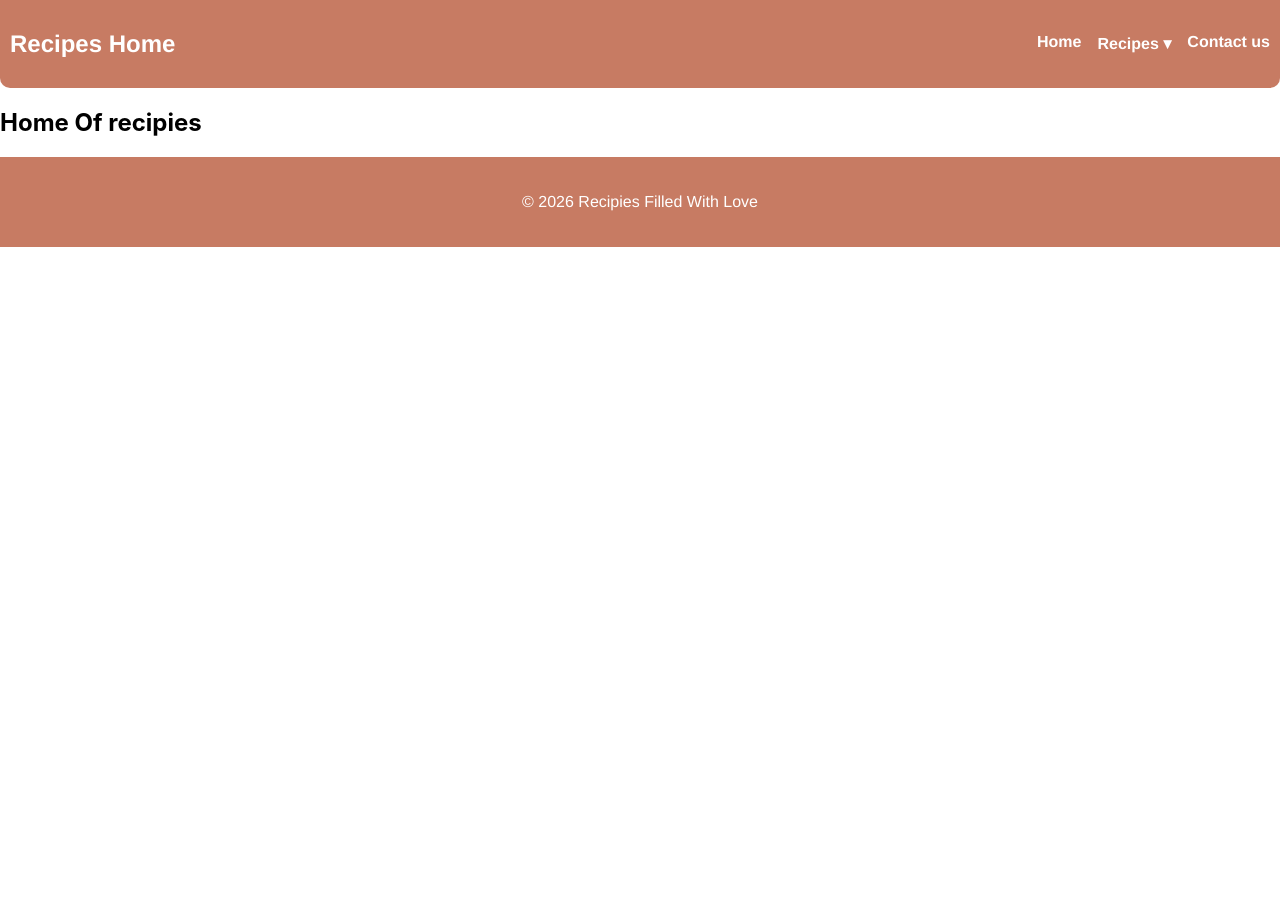
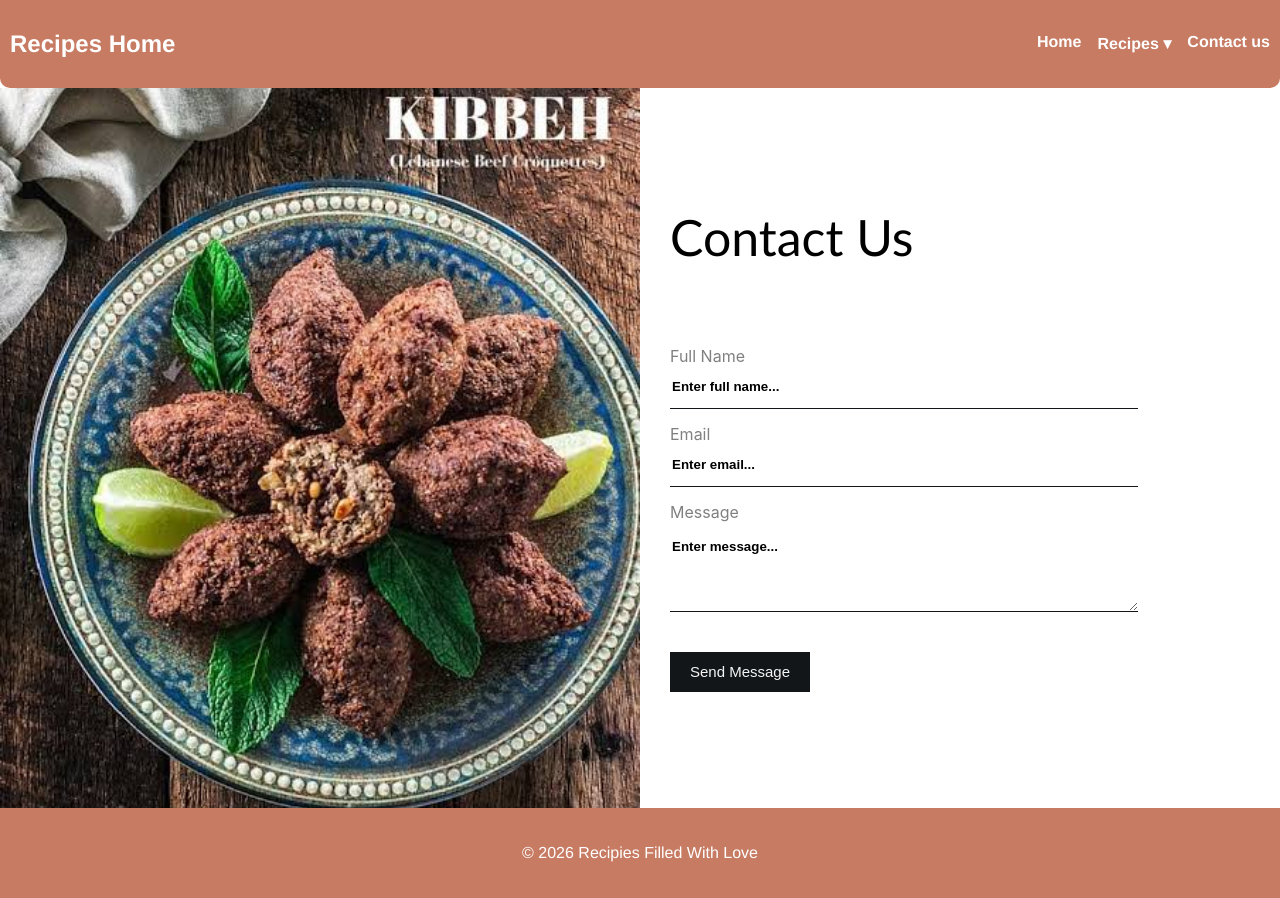
Before and after one commit to fatima6120/Recipie_Home, a React (Create React App) app: page /ContactUs in a window 1280 px wide. Before the commit the page ends 800 px from the top, so only its background shows below. Built offline with nearby package versions, Linux system fonts and the light colour scheme.

Commit message:
contact page updated

```diff
--- a/src/pages/ContactUs.js
+++ b/src/pages/ContactUs.js
@@ -1,11 +1,60 @@
-import React from "react";
+import React, { useState } from "react";
+import "../style/contact.css";
+import kibbeh from "../assets/kibbeh.jpeg";
 
-const ContactUs = () => {
+function Contact() {
+  const [state, setState] = useState({ fname: "", email: "", message: "" });
+
+  const handleChange = (e) => {
+    const name = e.target.name;
+    const value = e.target.value;
+
+    setState({ ...state, [name]: value });
+  };
+  const handleSubmit = (e) => {
+    alert(JSON.stringify(state));
+  };
+
   return (
-    <div>
-      <h2> Home Of recipies</h2>
+    <div className="contact">
+      <div
+        className="leftSide"
+        style={{ backgroundImage: `url(${kibbeh})` }}
+      ></div>
+      <div className="rightSide">
+        <h1> Contact Us</h1>
+
+        <form id="contact-form">
+          <label htmlFor="name">Full Name</label>
+          <input
+            name="fname"
+            placeholder="Enter full name..."
+            type="text"
+            onChange={handleChange}
+          />
+          <label htmlFor="email">Email</label>
+          <input
+            name="email"
+            placeholder="Enter email..."
+            type="email"
+            onChange={handleChange}
+          />
+          <label htmlFor="message">Message</label>
+          <textarea
+            rows="6"
+            placeholder="Enter message..."
+            name="message"
+            required
+            onChange={handleChange}
+          ></textarea>
+          <button type="submit" onClick={handleSubmit}>
+            {" "}
+            Send Message
+          </button>
+        </form>
+      </div>
     </div>
   );
-};
+}
 
-export default ContactUs;
+export default Contact;
--- a/src/pages/MainDishes.js
+++ b/src/pages/MainDishes.js
@@ -1,4 +1,4 @@
-import React from "react";
+import React, { useState } from "react";
 import "../style/MainDish.css";
 import Card from "../components/Cards";
 import falafel from "../assets/falafel.jpeg";
@@ -7,6 +7,7 @@ import lhme from "../assets/lhme.jpeg";
 import pasta from "../assets/Pasta.jpg";
 
 const MainDishes = () => {
+  const [selectedRecipe, setSelectedRecipe] = useState(null);
   const cardData = [
     {
       title: "Falafel",
--- /dev/null
+++ b/src/style/contact.css
@@ -0,0 +1,81 @@
+.contact {
+  width: 100%;
+  height: 90vh;
+  display: flex;
+}
+
+.contact .leftSide {
+  height: 100%;
+  flex: 50%;
+  background-position: center;
+  background-repeat: no-repeat;
+  background-size: cover;
+}
+
+.contact .rightSide {
+  height: 100%;
+  flex: 50%;
+  display: flex;
+  flex-direction: column;
+  justify-content: center;
+}
+
+.contact .rightSide h1 {
+  font-family:
+    "Trebuchet MS", "Lucida Sans Unicode", "Lucida Grande", "Lucida Sans",
+    Arial, sans-serif;
+  font-weight: 10;
+  font-size: 50px;
+  margin-left: 30px;
+}
+
+form {
+  display: flex;
+  flex-direction: column;
+  width: auto;
+  height: auto;
+  padding: 30px;
+}
+
+form input {
+  height: 40px;
+  width: 80%;
+  border: none;
+  border-bottom: 1px solid #121619;
+  color: black;
+}
+
+form textarea {
+  margin-top: 15px;
+  height: 70px;
+  width: 80%;
+  border: none;
+  border-bottom: 1px solid #121619;
+  color: black;
+}
+input::placeholder,
+textarea::placeholder {
+  font-weight: bold;
+  color: black;
+  font-family: Arial, Helvetica, sans-serif;
+}
+form input:focus,
+textarea:focus {
+  outline: none;
+}
+
+form label {
+  margin-top: 15px;
+  color: grey;
+}
+
+form button {
+  margin-top: 40px;
+  width: 140px;
+  height: 40px;
+  border: none;
+  background-color: #121619;
+  color: whitesmoke;
+  font-size: 15px;
+  cursor: pointer;
+}
```
